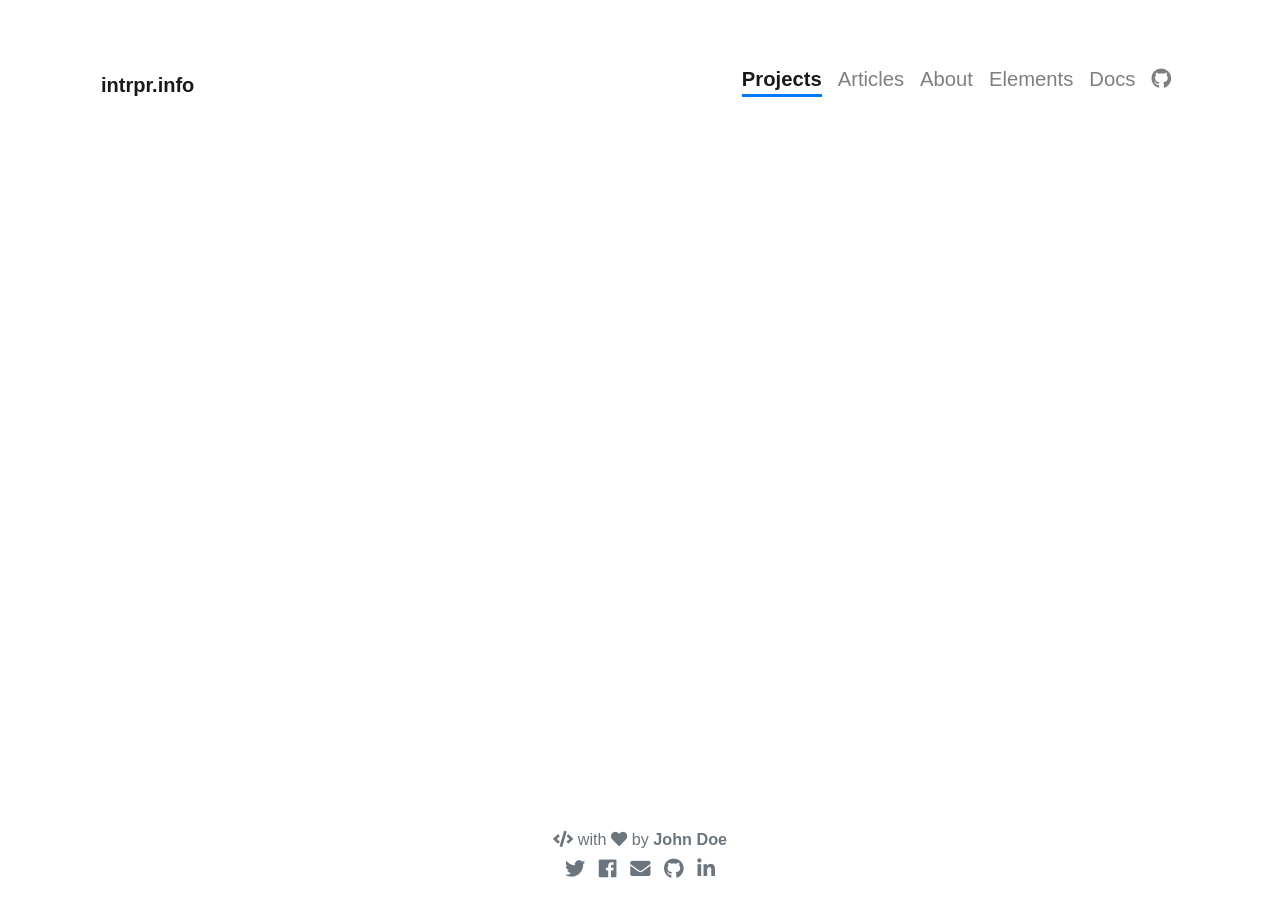
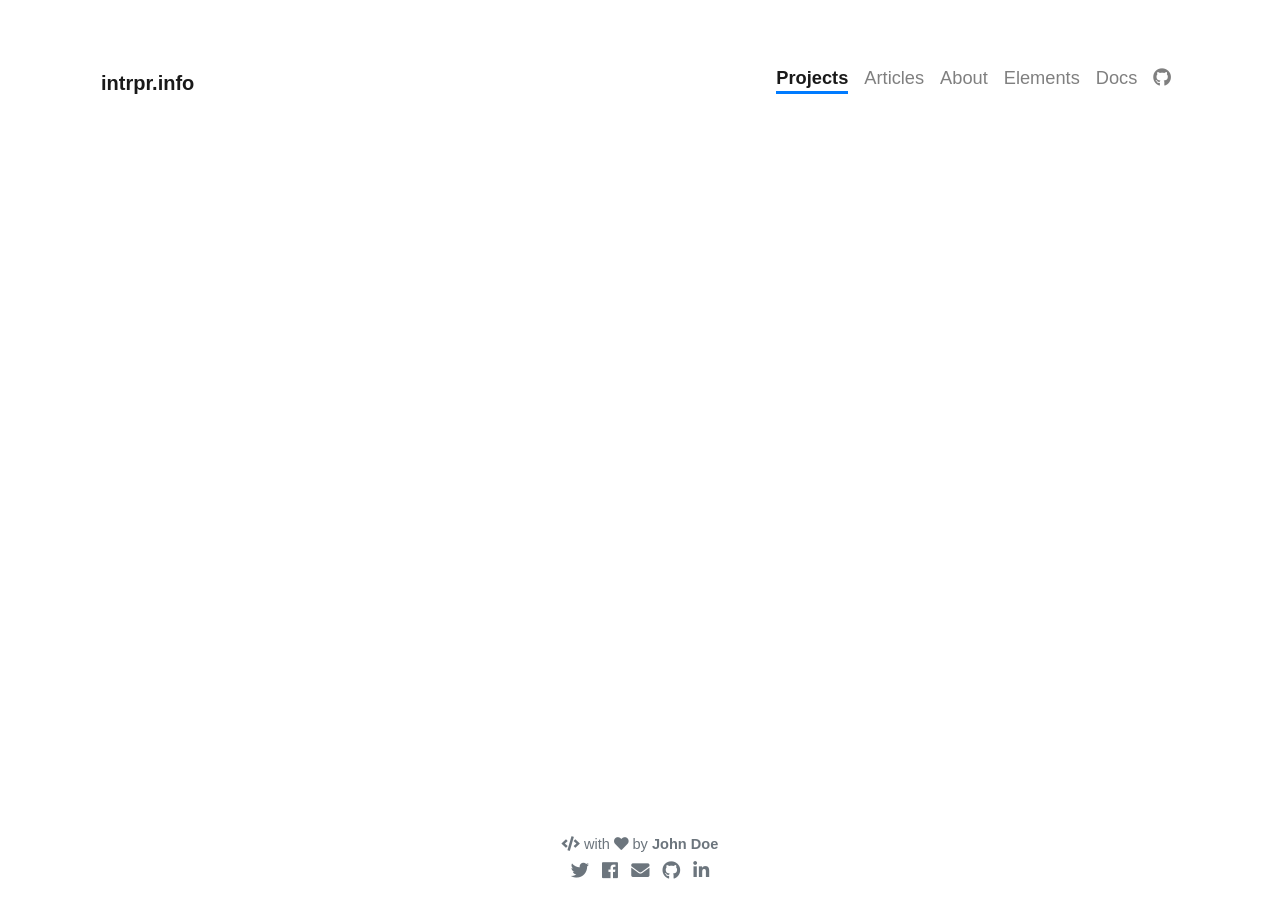
Before and after one commit to intrpr/jekyll-portfol-test, a Jekyll site: the page built from _projects/3310-introduction-to-interpreting.md, in a window 1280 px wide. Built offline with Jekyll 4.4.1, drawn with Linux system fonts in a browser that asks for light colours; nearby versions of some CDN libraries; some web fonts are replaced; comment, search, counter and statistics services are not loaded.

Commit message:
Update _base.scss

```diff
--- a/_sass/_base.scss
+++ b/_sass/_base.scss
@@ -1,6 +1,6 @@
 body {
     font-family: 'Muli', sans-serif;
-    font-size: calc( 14px + (26 - 14) * ((100vw - 500px) / 1500));
+    font-size: calc( 12px + (26 - 14) * ((100vw - 500px) / 1500));
 }
 
 .badge {
```
